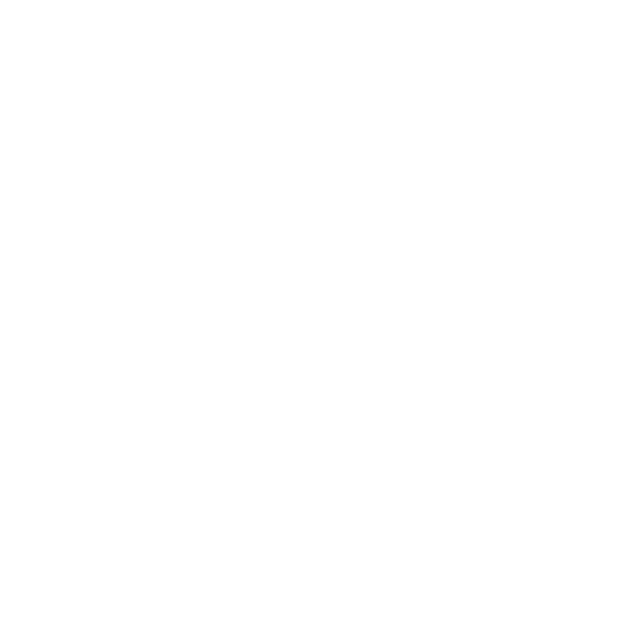
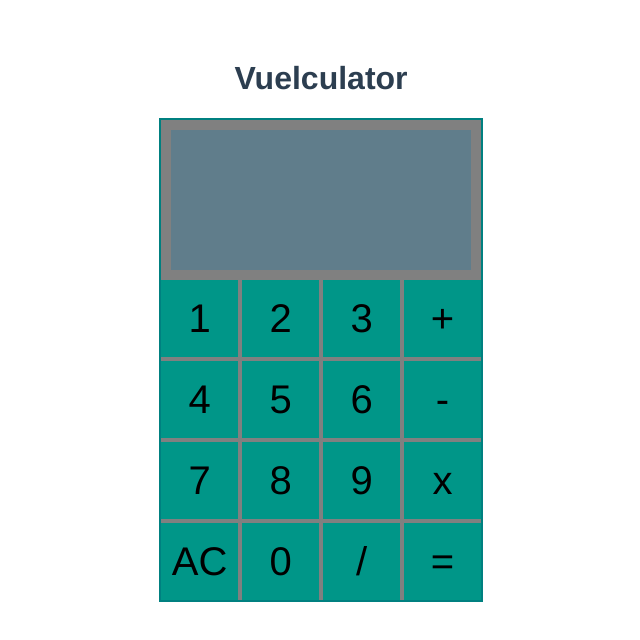
Before and after one commit to 104-Keys/vuelculator, a Vue app: page / in a window 1280 px wide. Shown: the top 640 px of the page, without its empty margins (319-959 px from the left). Built offline with nearby package versions, Linux system fonts and the light colour scheme.

Commit message:
feat: Design and style calculator layout

```diff
--- a/src/components/Calculator.vue
+++ b/src/components/Calculator.vue
@@ -1,8 +1,84 @@
 <template>
+<h1>Vuelculator</h1>
+
+  <div class="calc">
+    <div class="display">
+    </div>
+
+    <div class="keypad">
+
+      <div class="key">1</div>
+      <div class="key">2</div>
+      <div class="key">3</div>
+      <div class="key">+</div>
+
+      <div class="key">4</div>
+      <div class="key">5</div>
+      <div class="key">6</div>
+      <div class="key">-</div>
+
+      <div class="key">7</div>
+      <div class="key">8</div>
+      <div class="key">9</div>
+      <div class="key">x</div>
+
+      <div class="key">AC</div>
+      <div class="key">0</div>
+      <div class="key">/</div>
+      <div class="key">=</div>
+
+    </div>
+  </div>
 </template>
 
 <script setup>
 </script>
 
 <style scoped>
+@font-face {
+  font-family: "digital";
+  src: local("digital"),
+  url("./fonts/digital-7/digital-7.ttf");
+}
+.calc{
+  width: 320px;
+  height: 480px;
+  display: flex;
+  flex-direction: column;
+  margin-left: auto;
+  margin-right: auto;
+  background-color: grey;
+  border: 2px solid teal;
+}
+
+.display{
+  flex: 1;
+  background-color: #607d8b;
+  margin: 10px;
+  font-size: 40px;
+  text-align: right;
+  overflow-wrap: break-word;
+  padding: 5px;
+  font-family: "digital";
+}
+
+.keypad{
+  height: 320px;
+  display: grid;
+  grid-template-columns: repeat(4, 1fr);
+  gap: 4px;
+}
+
+.key{
+  display: flex;
+  background-color: #009688;
+  justify-content: center;
+  align-items: center;
+  font-size: 40px;
+  color: black;
+  cursor: pointer;
+}
+::selection{
+  background: none;
+}
 </style>
```
